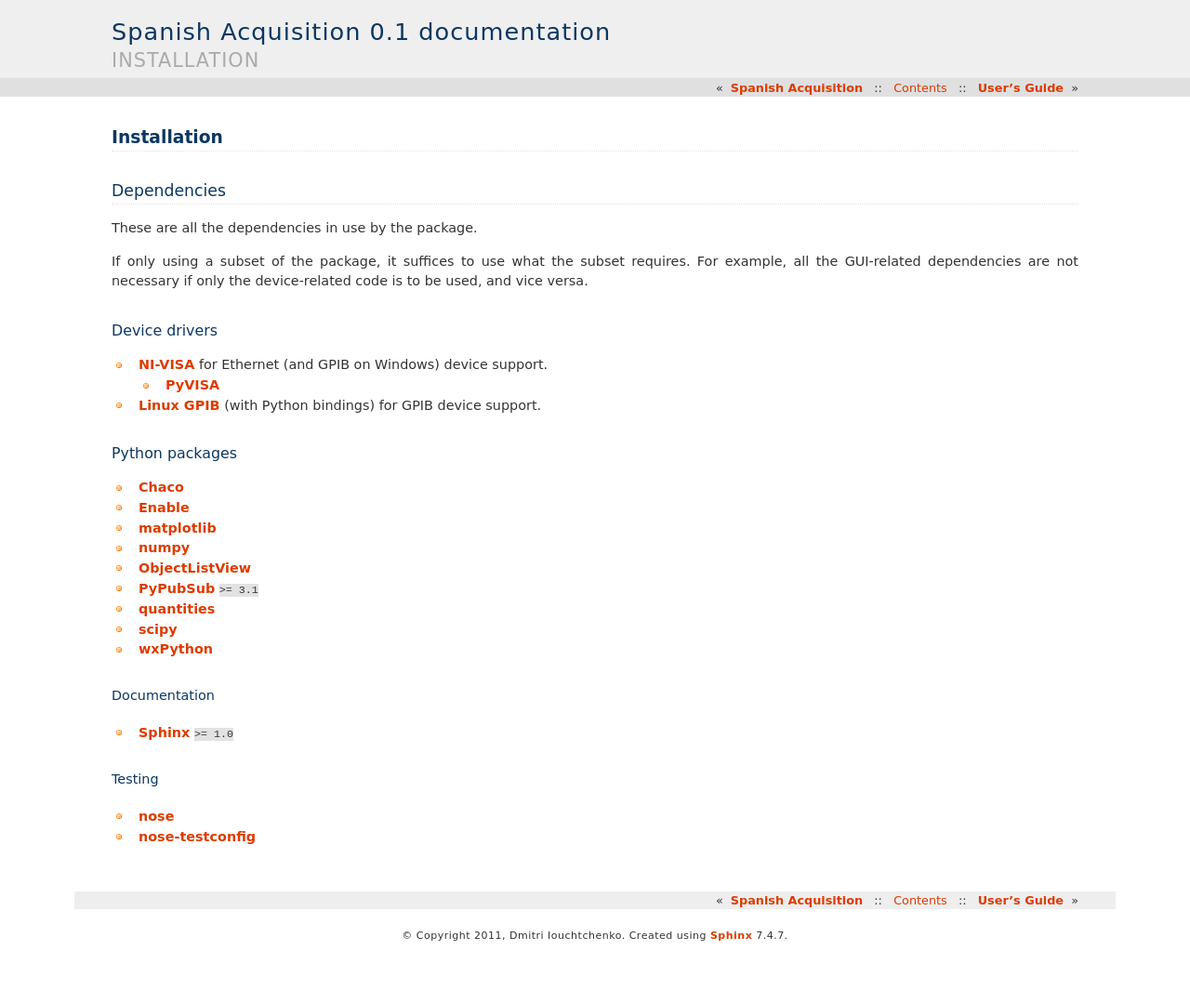
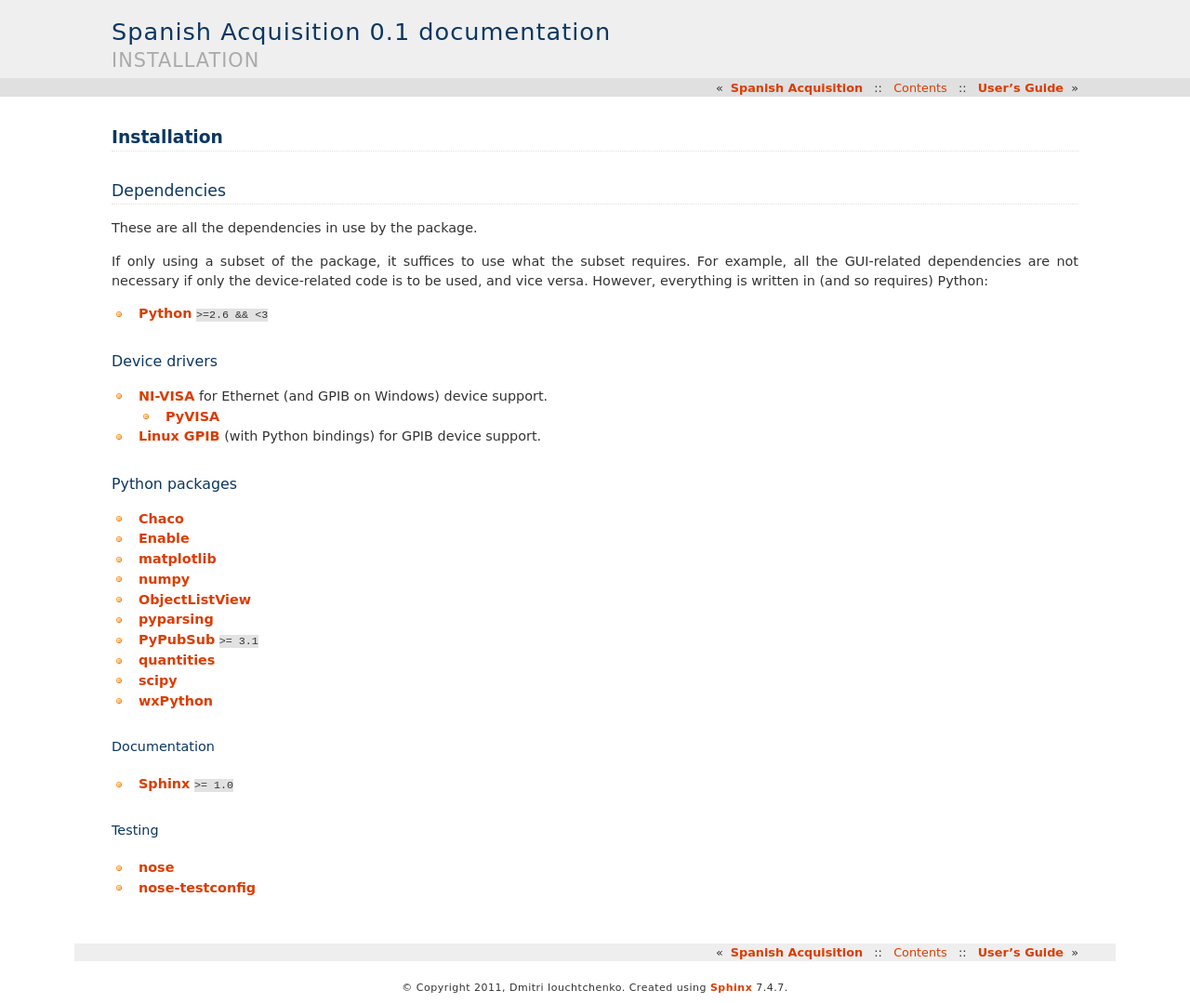
Before and after one commit to 0/SpanishAcquisition, a Sphinx documentation site: the page built from docs/installation.rst, in a window 1280 px wide. Shown: the whole page at 93% size. Built offline with Sphinx 7.4.7, drawn with Linux system fonts in a browser that asks for light colours; before the commit the page ends 1024 px from its top, so only the background shows below that.

Commit message:
Listed more dependencies

```diff
--- a/docs/installation.rst
+++ b/docs/installation.rst
@@ -7,7 +7,9 @@ Dependencies
 
 These are all the dependencies in use by the package.
 
-If only using a subset of the package, it suffices to use what the subset requires. For example, all the GUI-related dependencies are not necessary if only the device-related code is to be used, and vice versa.
+If only using a subset of the package, it suffices to use what the subset requires. For example, all the GUI-related dependencies are not necessary if only the device-related code is to be used, and vice versa. However, everything is written in (and so requires) Python:
+
+* `Python <http://www.python.org/>`_ ``>=2.6 && <3``
 
 Device drivers
 ==============
@@ -26,6 +28,7 @@ Python packages
 * `matplotlib <http://matplotlib.sourceforge.net/>`_
 * `numpy <http://numpy.scipy.org/>`_
 * `ObjectListView <http://objectlistview.sourceforge.net/python/>`_
+* `pyparsing <http://pyparsing.wikispaces.com/>`_
 * `PyPubSub <http://pubsub.sourceforge.net/>`_ ``>= 3.1``
 * `quantities <http://packages.python.org/quantities/>`_
 * `scipy <http://www.scipy.org/>`_
```
